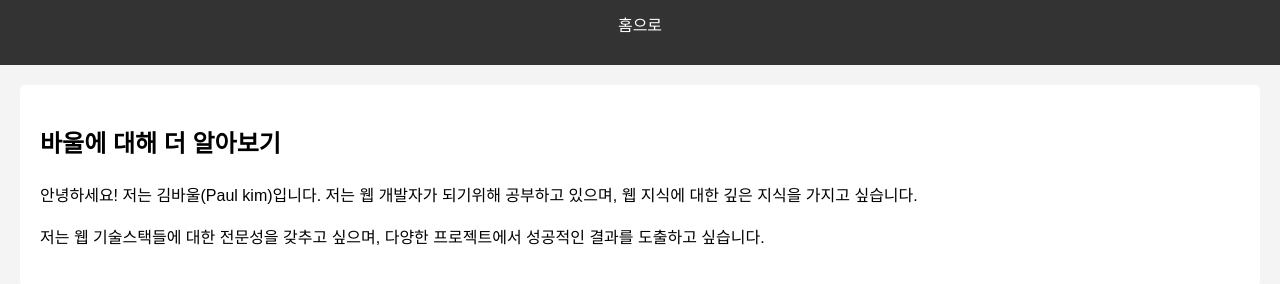
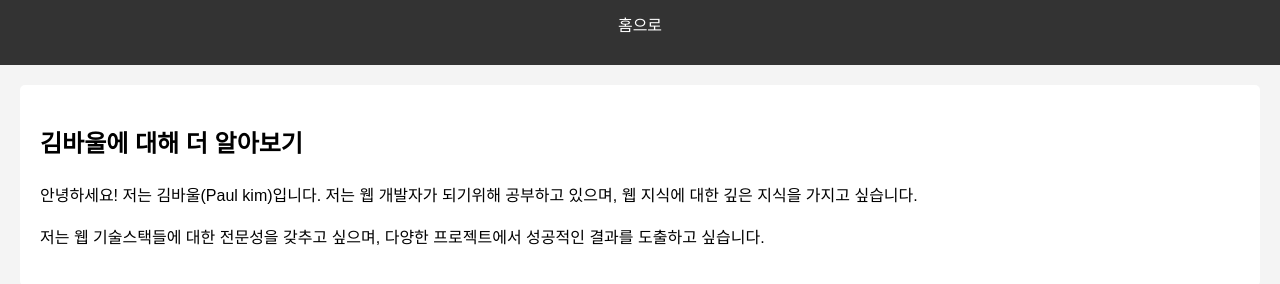
Before and after one commit to freepaul-kor/freepaul-kor.github.io, a plain HTML site: page about.html in a window 1280 px wide. Shown: the part 64-348 px from the top of the page. Drawn offline with Linux system fonts and the light colour scheme.

Commit message:
letter change

```diff
--- a/about.html
+++ b/about.html
@@ -17,7 +17,7 @@
     </header>
 
     <section id="detailed-about">
-        <h2>바울에 대해 더 알아보기</h2>
+        <h2>김바울에 대해 더 알아보기</h2>
         <p>안녕하세요! 저는 김바울(Paul kim)입니다. 저는 웹 개발자가 되기위해 공부하고 있으며, 웹 지식에 대한 깊은 지식을 가지고 싶습니다.</p>
         <p>저는 웹 기술스택들에 대한 전문성을 갖추고 싶으며, 다양한 프로젝트에서 성공적인 결과를 도출하고 싶습니다.</p>
     </section>
```
